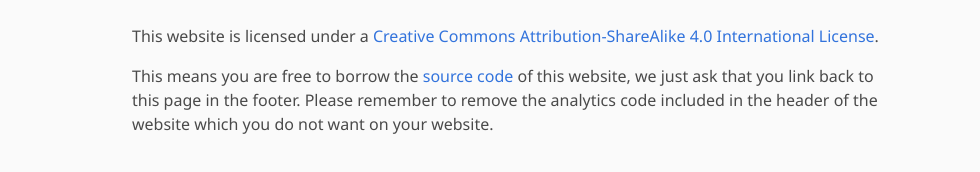
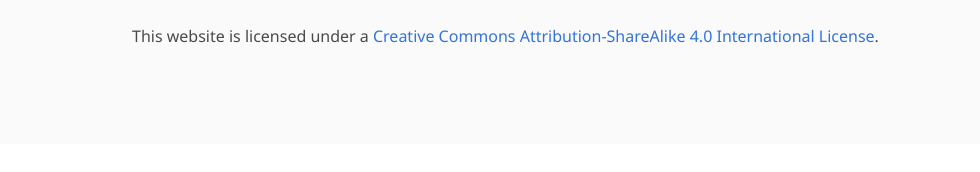
Before and after one commit to proj-showcase/h3ds, a plain HTML site: page index.html in a window 1280 px wide. Shown: the part 4416-4588 px from the top of the page, without its empty margins (128-1108 px from the left). After the commit the page ends 4560 px from the top, so only its background shows below. Drawn offline with nearby package versions, Linux system fonts and the light colour scheme; some icons are missing; a web font is replaced by a local one.

Commit message:
Add files via upload

```diff
--- a/index.html
+++ b/index.html
@@ -650,13 +650,11 @@
                                                 href="http://creativecommons.org/licenses/by-sa/4.0/">Creative
             Commons Attribution-ShareAlike 4.0 International License</a>.
           </p>
-          <p>
+          <!-- <p>
             This means you are free to borrow the <a
               href="https://github.com/nerfies/nerfies.github.io">source code</a> of this website,
             we just ask that you link back to this page in the footer.
-            Please remember to remove the analytics code included in the header of the website which
-            you do not want on your website.
-          </p>
+          </p> -->
         </div>
       </div>
     </div>
```
